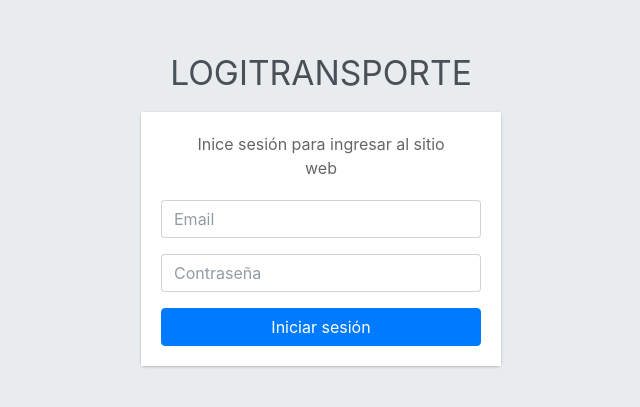
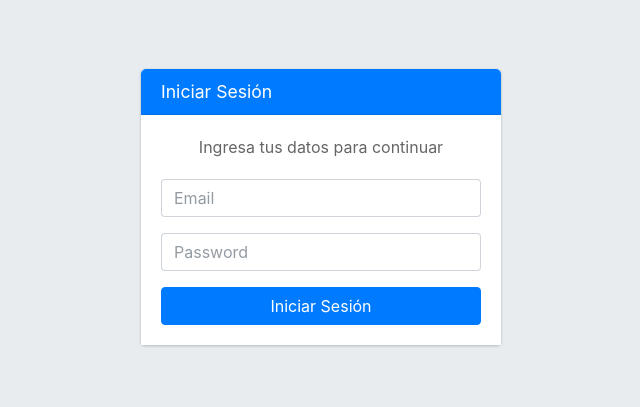
Before and after one commit to MaxiCaceres97/LAB3_TPI, a React (Vite) app: page /login in a window 1280 px wide. Shown: the part 193-600 px from the top of the page, without its empty margins (319-959 px from the left). Built offline with nearby package versions, Linux system fonts and the light colour scheme; no server answers.

Commit message:
modificaciones

```diff
--- a/src/components/LoginForm.jsx
+++ b/src/components/LoginForm.jsx
@@ -41,12 +41,12 @@ const LoginForm = () => {
   return (
     <div className="hold-transition login-page">
       <div className="login-box">
-        <div className="login-logo">
-          <a href="/"><b>LOGITRANSPORTE</b></a>
-        </div>
-        <div className="card">
+        <div className="card card-primary">
+          <div className="card-header text-center">
+            <h3 className="card-title">Iniciar Sesión</h3>
+          </div>
           <div className="card-body login-card-body">
-            <p className="login-box-msg">Inice sesión para ingresar al sitio web</p>
+            <p className="login-box-msg">Ingresa tus datos para continuar</p>
             <form onSubmit={handleSubmit}>
               <div className="input-group mb-3">
                 <input
@@ -67,7 +67,7 @@ const LoginForm = () => {
                 <input
                   type="password"
                   className="form-control"
-                  placeholder="Contraseña"
+                  placeholder="Password"
                   value={password}
                   onChange={(e) => setPassword(e.target.value)}
                   required
@@ -81,7 +81,7 @@ const LoginForm = () => {
               <div className="row">
                 <div className="col-12">
                   <button type="submit" className="btn btn-primary btn-block">
-                    Iniciar sesión
+                    Iniciar Sesión
                   </button>
                 </div>
               </div>
```
